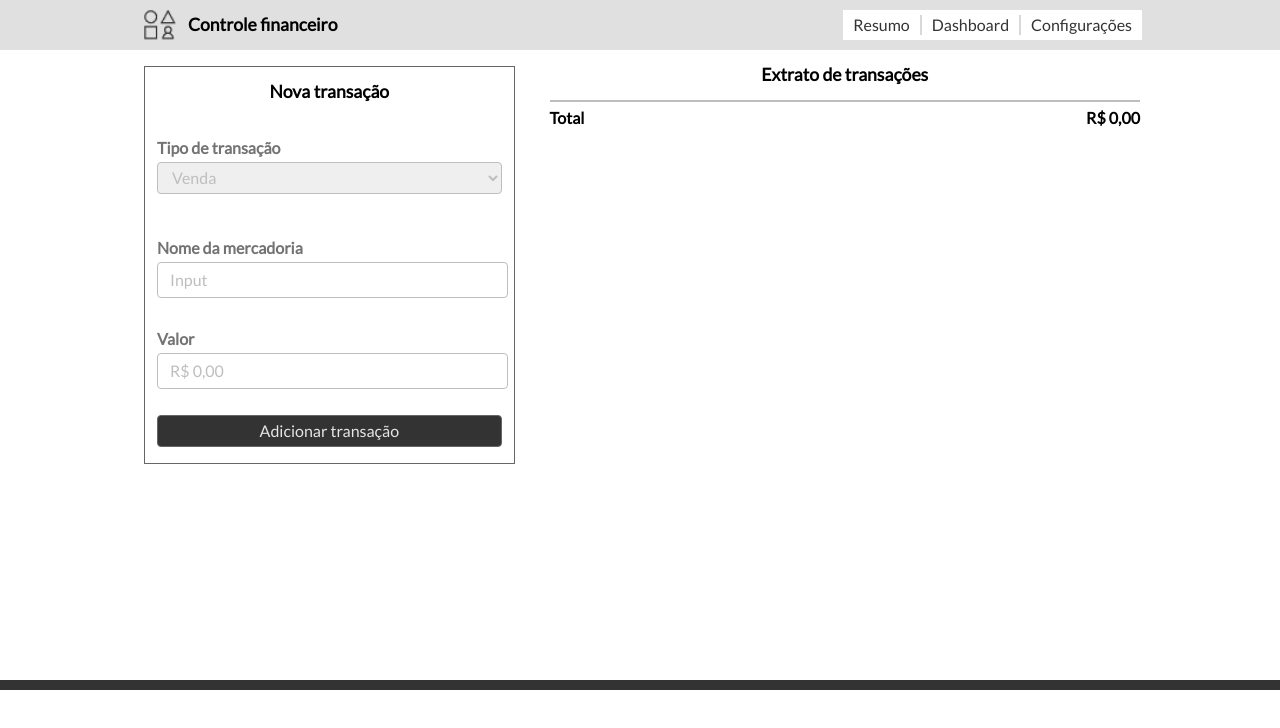
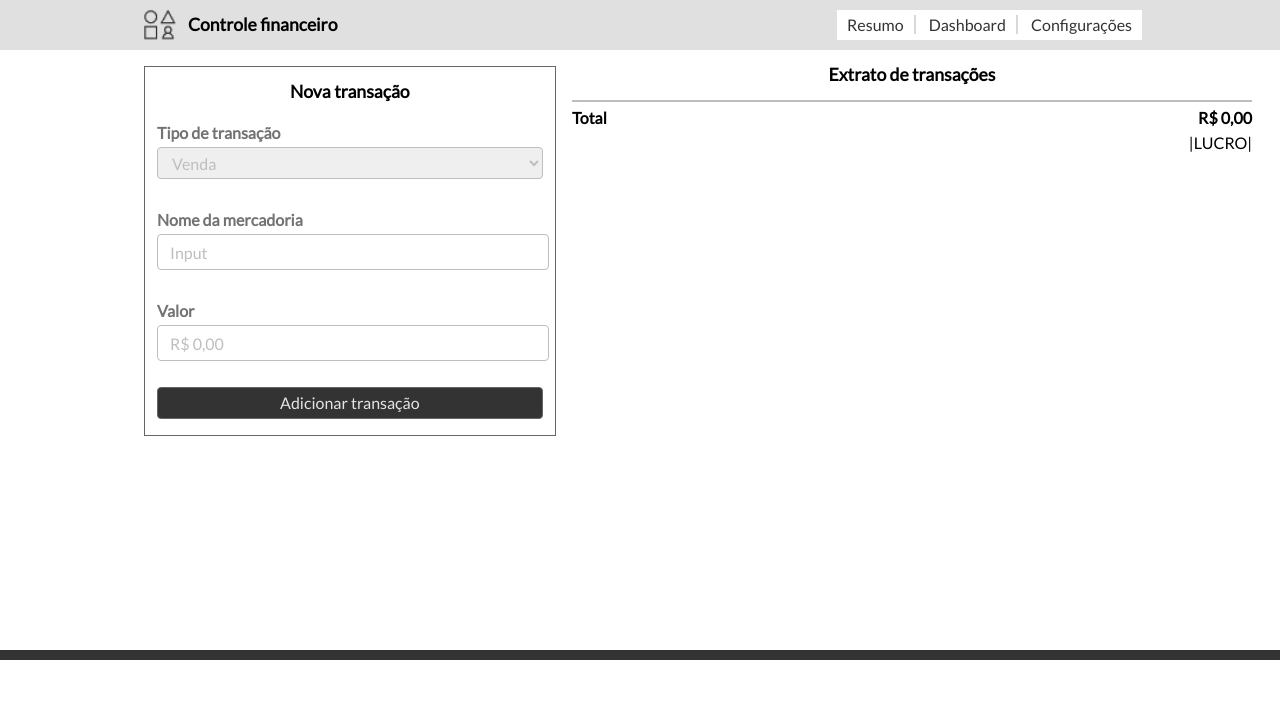
Before and after one commit to Elton-Ortiz/Vaga-front-end-Via-Varejo, a plain HTML site: page index.html in a window 1280 px wide. Drawn offline with Linux system fonts and the light colour scheme.

Commit message:
SPA finalizada

```diff
--- a/css/styles.css
+++ b/css/styles.css
@@ -108,10 +108,6 @@ select, input{
     width: 100%;
     height: 2em;
     border-radius: 4px;
-    -webkit-border-radius: 4px;
-  -moz-border-radius: 4px;
-  -ms-border-radius: 4px;
-  -o-border-radius: 4px;
     border: solid 1px #BEBEBE;
 }
 select:focus, input:focus{
@@ -141,10 +137,7 @@ button{
     height: 2em;
     margin-top: 16px;
     border:solid 1px #666666;
-    -webkit-border-radius: 4px;
-  -moz-border-radius: 4px;
-  -ms-border-radius: 4px;
-  -o-border-radius: 4px;
+
     border-radius: 4px;
 }
 /* ***********************************************************************************/
@@ -166,17 +159,20 @@ tr:last-child > td{
     font-weight:bold;
     border-bottom: none;
     border-top:solid 2px #BEBEBE;
-
 }
 
 tr > td:last-child{
     text-align: right;
     width: 40%;
-
 }
 table thead td{
     font-weight:bold;
     text-align: center;
+}
+main span{
+    width: auto;
+    right:12px;
+    position: absolute;
 }
 /* ***********************************************************************************/
 
@@ -202,51 +198,52 @@ table thead td{
 /*//////////////////////////////////////////////////////////////////////////////////*/
 
 @media (min-width: 600px) and (orientation: landscape) {
+/* Estrutura da página ***************************************************************/
+.container{
+    position: relative;
+}
+main{
+    width: 55%;
+    position: absolute;
+    right: 16px;
+
+}
+/* ***********************************************************************************/
+
 /* Estilos de títulos ***************************************************************/
-
 .titulo{
     line-height: 50px;
     display: initial;
-    -webkit-grid-column-start: 1;
-    -moz-grid-column-start: 1;
-    -ms-grid-column-start: 1;
-    -o-grid-column-start: 1;
-    grid-column-start: 1;
-    -webkit-grid-column-end: 4;
-    -moz-grid-column-end: 4;
-    -ms-grid-column-end: 4;
-    -o-grid-column-end: 4;
-    grid-column-end: 4;
 }
 /* ***********************************************************************************/
 /* Formulários ***************************************************************/
 form{
+    width: 40%;
     height: auto;
     border:solid 1px #666666;
+    float: left;
     margin: 16px;
-    display: grid;
-    -webkit-grid-template-columns: 1fr 2fr 1fr;
-  -moz-grid-template-columns: 1fr 2fr 1fr;
-  -ms-grid-template-columns: 1fr 2fr 1fr;
-  -o-grid-template-columns: 1fr 2fr 1fr;
-  grid-template-columns: 1fr 2fr 1fr;
-  -webkit-grid-template-rows: 50px 100px 48px;
-  -moz-grid-template-rows: 50px 100px 48px;
-  -ms-grid-template-rows: 50px 100px 48px;
-  -o-grid-template-rows: 50px 100px 48px;
-  grid-template-rows: 50px 100px 48px;
-    position: relative;
+    display: block;
+
 }
 button{
-    width: 200px;
-    position: absolute;
-    top:130px;
-    right: 12px;
+    width: 100%;
+    margin-bottom: 16px;
+
 }
 form h1{
     height: 2em;
     margin: 0;
 }
+hr{
+    display: none;
+}
+/* rodapé ****************************************************************************/
+footer{
+    margin-top:500px;
+}
+/* ***********************************************************************************/
+
 /* ***********************************************************************************/
 }
 /*//////////////////////////////////////////////////////////////////////////////////*/
@@ -255,13 +252,21 @@ form h1{
 @media (min-width: 600px) and (orientation: portrait){
 /* Estrutura da página ***************************************************************/
 .container{
-    display: grid;
-    grid-template-columns: 40% 60%;
+    position: relative;
 }
 main{
-    width: 100%;
+    width: 55%;
+    position: absolute;
+    right: 16px;
+
 }
 /* ***********************************************************************************/
+/* rodapé ****************************************************************************/
+footer{
+    margin-top:500px;
+}
+/* ***********************************************************************************/
+
 /* Estilos de títulos ***************************************************************/
 header h1{
     text-align: left;
@@ -270,8 +275,6 @@ header h1{
 }
 .titulo{
     display: initial;
-    grid-column-start: 1;
-    grid-column-end: 2;
     line-height: 50px;
 }
 /* ***********************************************************************************/
@@ -287,25 +290,23 @@ nav{
     position: relative;
 }
 nav ul {
+    line-height: 30px;
     text-align: center;
     background-color:#FFFFFF;
     width: auto;
     height: 30px;
     margin: 0;
     padding: 0;
-    display: initial;
+    display: inline-block;
     visibility: visible;
-    display:grid;
-    grid-template-columns: auto auto auto;
-    grid-template-rows: 30px;
     position: absolute;
     top:10px;
     right: 10px;
 
 }
 nav ul li{
+    display: inline;
     color: #333333;
-    line-height: 20px;
     border-right: solid 2px #D8D8D8;
     margin:5px 0;
     padding:0 10px;
@@ -316,13 +317,12 @@ nav ul :last-child{
 /* ***********************************************************************************/
 /* Formulários ***************************************************************/
 form{
-    width: 90%;
+    width: 40%;
     height: auto;
     border:solid 1px #666666;
+    float: left;
     margin: 16px;
-    display: grid;
-    grid-template-columns: 1fr ;
-    grid-template-rows: 50px 100px auto auto auto auto auto;
+    display: block;
 }
 button{
     margin-bottom:16px;
@@ -349,11 +349,12 @@ hr{
         box-sizing: border-box;
     }
     .container{
-    display: grid;
-    grid-template-columns: 40% 60%;
+        position: relative;
     }
     main{
-    width: 100%;
+        width: 55%;
+        position: absolute;
+        right: 16px;
     }
 /* ***********************************************************************************/
 /* Estilos de títulos ***************************************************************/
@@ -364,20 +365,15 @@ header h1{
 }
 .titulo{
     line-height: 50px;
-    display: initial;
-    -webkit-grid-column-start: 1;
-  -moz-grid-column-start: 1;
-  -ms-grid-column-start: 1;
-  -o-grid-column-start: 1;
-  grid-column-start: 1;
-  -webkit-grid-column-end: 2;
-  -moz-grid-column-end: 2;
-  -ms-grid-column-end: 2;
-  -o-grid-column-end: 2;
-  grid-column-end: 2;
+
 }
 /* ***********************************************************************************/
-/* Navegação ***************************************************************/
+/* rodapé ****************************************************************************/
+footer{
+    margin-top: 600px;
+}
+/* ***********************************************************************************/
+/* Navegação *************************************************************************/
 #hamburg,
     nav ul :first-child{
         display: none;
@@ -389,33 +385,23 @@ header h1{
         position: relative;
     }
     nav ul {
+        line-height: 30px;
         text-align: center;
+        background-color:#FFFFFF;
         width: auto;
         height: 30px;
         margin: 0;
         padding: 0;
-        display: initial;
+        display: inline-block;
         visibility: visible;
-        display:grid;
-        -webkit-grid-template-columns: auto auto auto;
-  -moz-grid-template-columns: auto auto auto;
-  -ms-grid-template-columns: auto auto auto;
-  -o-grid-template-columns: auto auto auto;
-  grid-template-columns: auto auto auto;
-  -webkit-grid-template-rows: 30px;
-  -moz-grid-template-rows: 30px;
-  -ms-grid-template-rows: 30px;
-  -o-grid-template-rows: 30px;
-  grid-template-rows: 30px;
-        background-color:#FFFFFF;
         position: absolute;
         top:10px;
         right: 10px;
 
     }
     nav ul li{
+        display: inline;
         color: #333333;
-        line-height: 20px;
         border-right: solid 2px #D8D8D8;
         margin:5px 0;
         padding:0 10px;
@@ -427,22 +413,11 @@ header h1{
 /* Formulários ***********************************************************************/
 
 form{
-    width: 90%;
+    width: 40%;
     height: auto;
     border:solid 1px #666666;
     margin: 16px;
-    display: grid;
-    -webkit-grid-template-columns: 1fr;
-    -moz-grid-template-columns: 1fr;
-    -ms-grid-template-columns: 1fr;
-    -o-grid-template-columns: 1fr;
-    grid-template-columns: 1fr;
-    -webkit-grid-template-rows: 50px 100px auto auto auto auto auto;
-    -moz-grid-template-rows: 50px 100px auto auto auto auto auto;
-    -ms-grid-template-rows: 50px 100px auto auto auto auto auto;
-    -o-grid-template-rows: 50px 100px auto auto auto auto auto;
-    grid-template-rows: 50px 100px auto auto auto auto auto;
-    position: unset;
+
 
 }
 button{
--- a/index.html
+++ b/index.html
@@ -61,15 +61,9 @@
                 <td>+  Loren ipsum  dfsdf dsferhw whwerfgweasf</td>
                 <td>R$ 12.000</td>
             </tr>
-            <tr>
-                    <td>-  Loren ipsum</td>
-                    <td>R$ 7.000</td>
-                </tr>
-            <tr>
-                <td>Total</td>
-                <td>R$ 59.000</td>
-            </tr>
+
         </table>
+        <span id="lucro-prejuizo">Lucro</span>
     </main>
 </div>
     <footer>
--- a/js/scripts.js
+++ b/js/scripts.js
@@ -35,6 +35,13 @@ $(function () {
             $("#table").prepend("<tr><td> " + index + " </td><td>R$ " + value.toLocaleString("pt-BR", { minimumFractionDigits: 2, maximumFractionDigits: 2 }) + " </td></tr>");
         });
         $("#table").append("<tr><td>Total</td><td>R$ " + total.toLocaleString("pt-BR", { minimumFractionDigits: 2, maximumFractionDigits: 2 }) + "</td></tr>")
+
+        //atualiza a parte de lucro e prejuizo
+        if(total >=0){
+            $("#lucro-prejuizo").html("|LUCRO|");
+        }else{
+            $("#lucro-prejuizo").html("|PREJUIZO|");
+        }
     };
     //********************************************************************************* */
 
```
Lines whose indentation alone changed are shown as unchanged.
